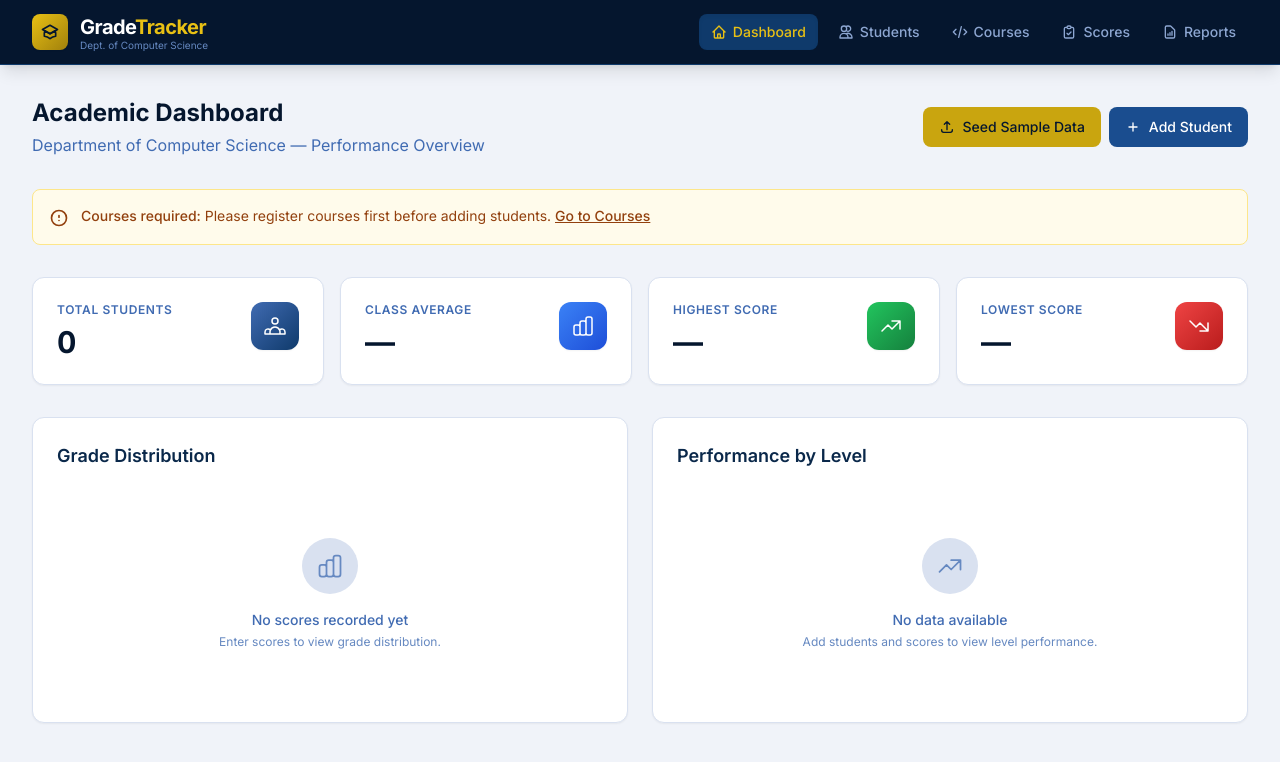
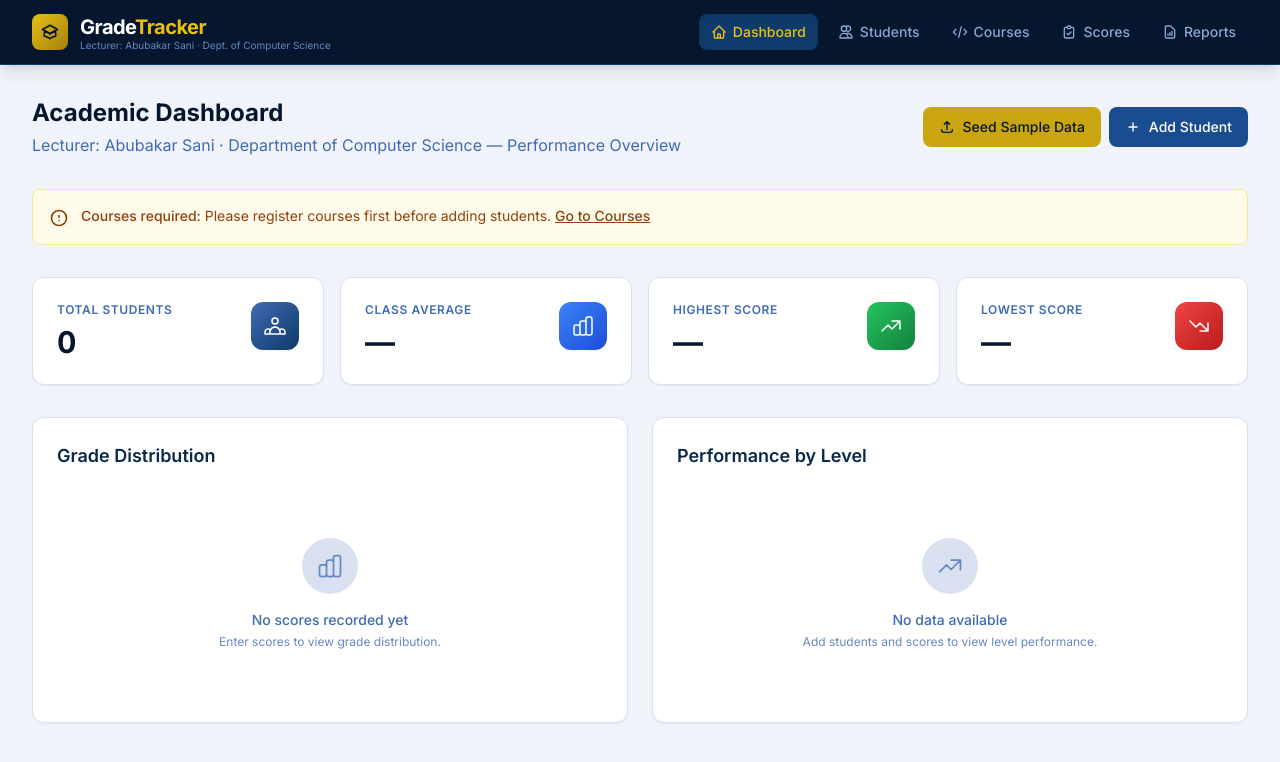
Before and after one commit to enagihauwa/Students-Grade-Tracker, a React (Vite) app: page / in a window 1280 px wide. Shown: the top 762 px of the page. Built offline with nearby package versions, Linux system fonts and the light colour scheme.

Commit message:
updated lecturer's name

```diff
--- a/src/components/Navbar.jsx
+++ b/src/components/Navbar.jsx
@@ -24,7 +24,7 @@ export default function Navbar() {
               <span className="text-xl font-bold text-white tracking-tight">
                 Grade<span className="text-gold-400">Tracker</span>
               </span>
-              <p className="text-[10px] text-navy-400 -mt-0.5 leading-tight">Dept. of Computer Science</p>
+              <p className="text-[10px] text-navy-400 -mt-0.5 leading-tight">Lecturer: Abubakar Sani · Dept. of Computer Science</p>
             </div>
           </div>
           <div className="flex space-x-1 sm:space-x-2 overflow-x-auto">
--- a/src/pages/Dashboard.jsx
+++ b/src/pages/Dashboard.jsx
@@ -85,7 +85,7 @@ export default function Dashboard() {
       <div className="flex flex-col sm:flex-row sm:items-center sm:justify-between gap-4">
         <div>
           <h1 className="text-2xl font-bold text-navy-900">Academic Dashboard</h1>
-          <p className="text-navy-500 mt-1">Department of Computer Science — Performance Overview</p>
+          <p className="text-navy-500 mt-1">Lecturer: Abubakar Sani · Department of Computer Science — Performance Overview</p>
         </div>
         <div className="flex items-center gap-2">
           {students.length > 0 && (
```
